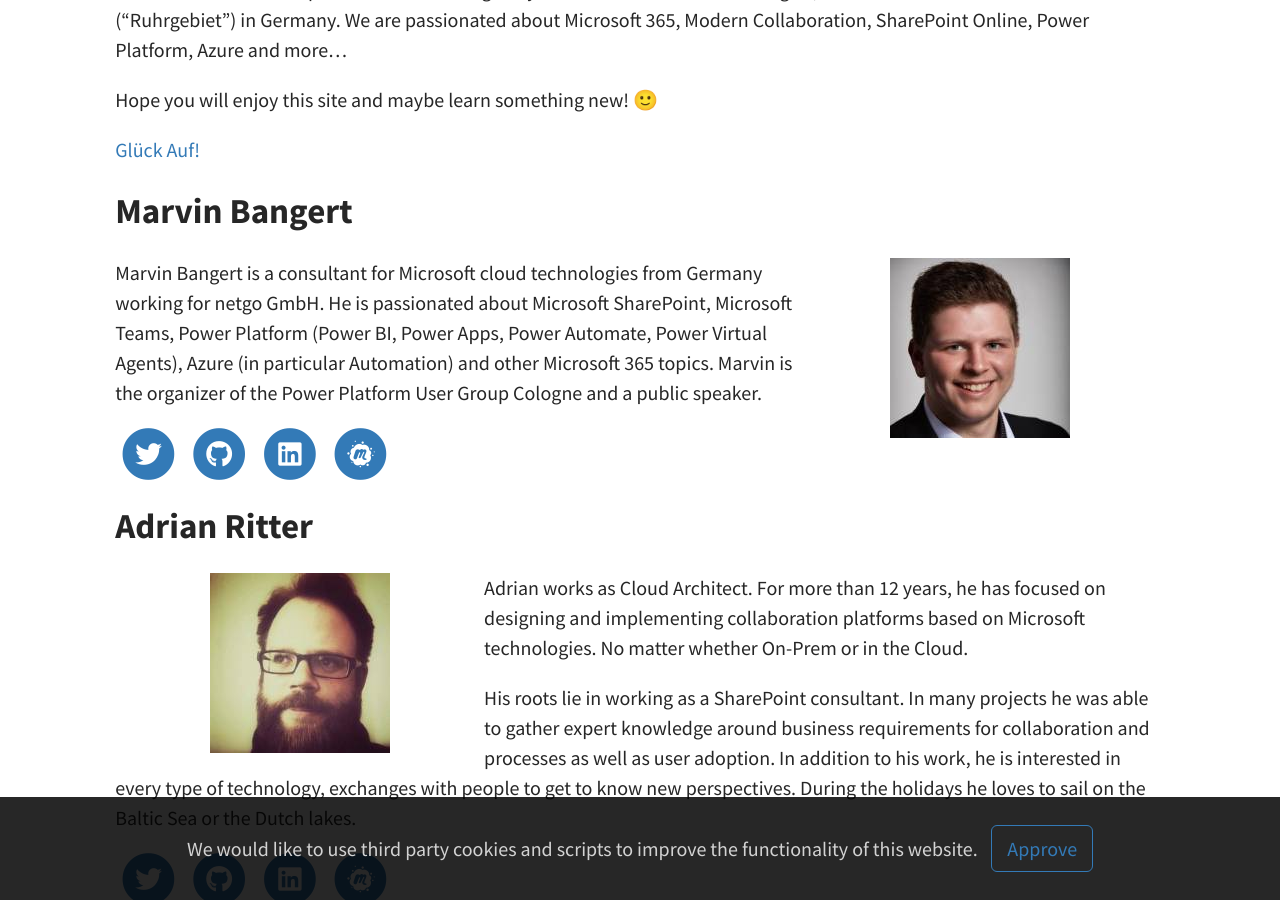
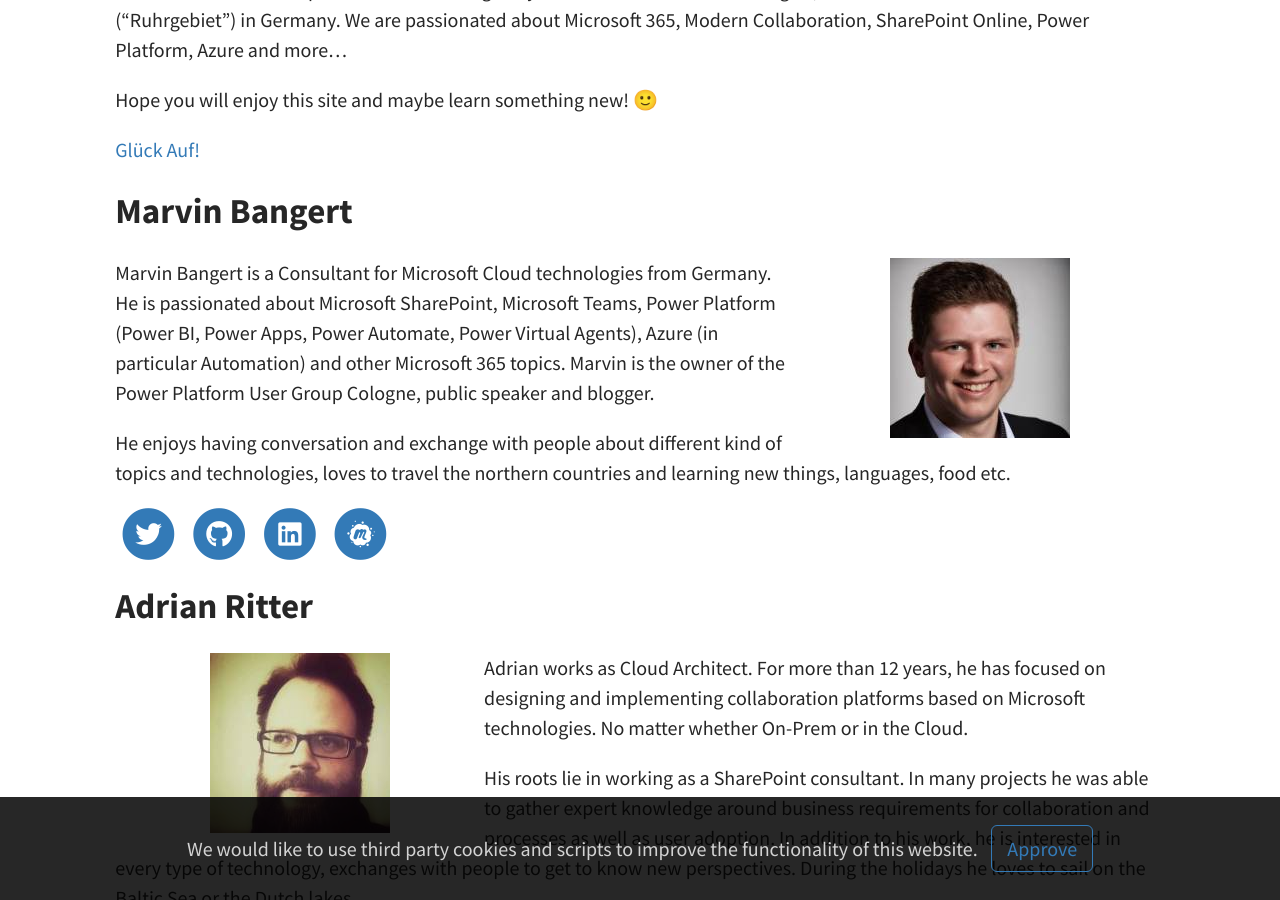
Before and after one commit to Cloud-Kumpel/CloudKumpel, a Jekyll site: the page built from pages/about.md, in a window 1280 px wide and 900 px high, scrolled down 539 px. Built offline with Jekyll 4.4.1, drawn with Linux system fonts in a browser that asks for light colours.

Commit message:
Updated Marvin

```diff
--- a/pages/about.md
+++ b/pages/about.md
@@ -16,7 +16,9 @@
 [Glück Auf!](https://en.wikipedia.org/wiki/Gl%C3%BCck_auf){:target="_blank"}
 
 ## Marvin Bangert
-<img alt="Foto Marvin" src="/assets/img/marvin_180x180.jpg" style="float:right;"/>Marvin Bangert is a consultant for Microsoft cloud technologies from Germany working for netgo GmbH. He is passionated about Microsoft SharePoint, Microsoft Teams, Power Platform (Power BI, Power Apps, Power Automate, Power Virtual Agents), Azure (in particular Automation) and other Microsoft 365 topics. Marvin is the organizer of the Power Platform User Group Cologne and a public speaker.
+<img alt="Foto Marvin" src="/assets/img/marvin_180x180.jpg" style="float:right;"/>Marvin Bangert is a Consultant for Microsoft Cloud technologies from Germany. He is passionated about Microsoft SharePoint, Microsoft Teams, Power Platform (Power BI, Power Apps, Power Automate, Power Virtual Agents), Azure (in particular Automation) and other Microsoft 365 topics. Marvin is the owner of the Power Platform User Group Cologne, public speaker and blogger.
+
+He enjoys having conversation and exchange with people about different kind of topics and technologies, loves to travel the northern countries and learning new things, languages, food etc.
 
 {% assign brand = 'twitter' %}
 {% assign icon = "fab fa-" | append: brand %}
```
